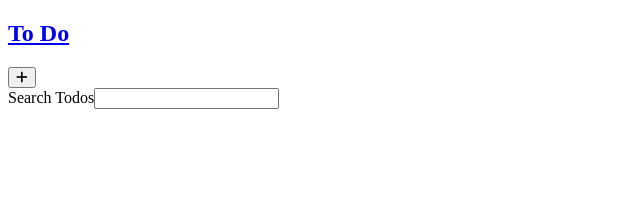
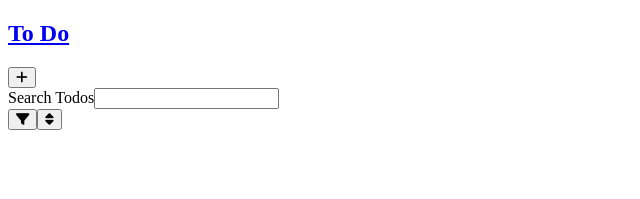
Before and after one commit to chiq2045/ogamba-todo, a React app: page / in a window 1280 px wide. Shown: the top 199 px of the page, without its empty margins (0-640 px from the left). Built offline with nearby package versions, Linux system fonts and the light colour scheme.

Commit message:
wip: filter todos

```diff
--- a/src/routes/todos/index.tsx
+++ b/src/routes/todos/index.tsx
@@ -28,6 +28,26 @@ export const TodosPage = () => {
             input={{ onChange: handleSearch }}
           />
         </div>
+        <div className='u-flex-grow-0'>
+          <div className='u-flex u-gap-1'>
+            <Button
+              className='tooltip'
+              data-tooltip='Filter Todos'
+              onClick={() => alert('filter WIP')}
+              aria-label='filter todos'
+            >
+              <i className='fa fa-wrapper fa-solid fa-filter' />
+            </Button>
+            <Button
+              className='tooltip'
+              data-tooltip='Sort Todos'
+              onClick={() => alert('sort WIP')}
+              aria-label='sort todos'
+            >
+              <i className='fa fa-wrapper fa-solid fa-sort' />
+            </Button>
+          </div>
+        </div>
       </div>
       <Todos>
         {filteredTodos.map(([key, todo]) => (
```
